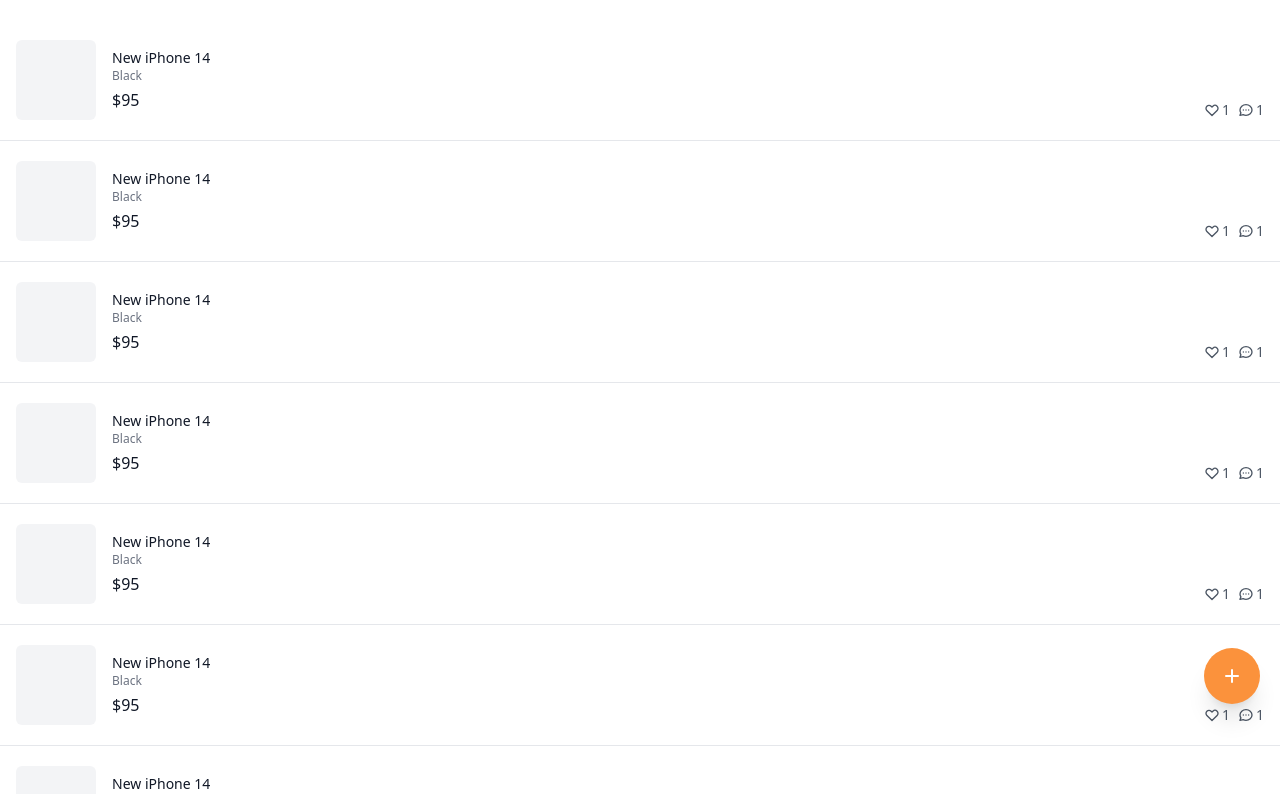
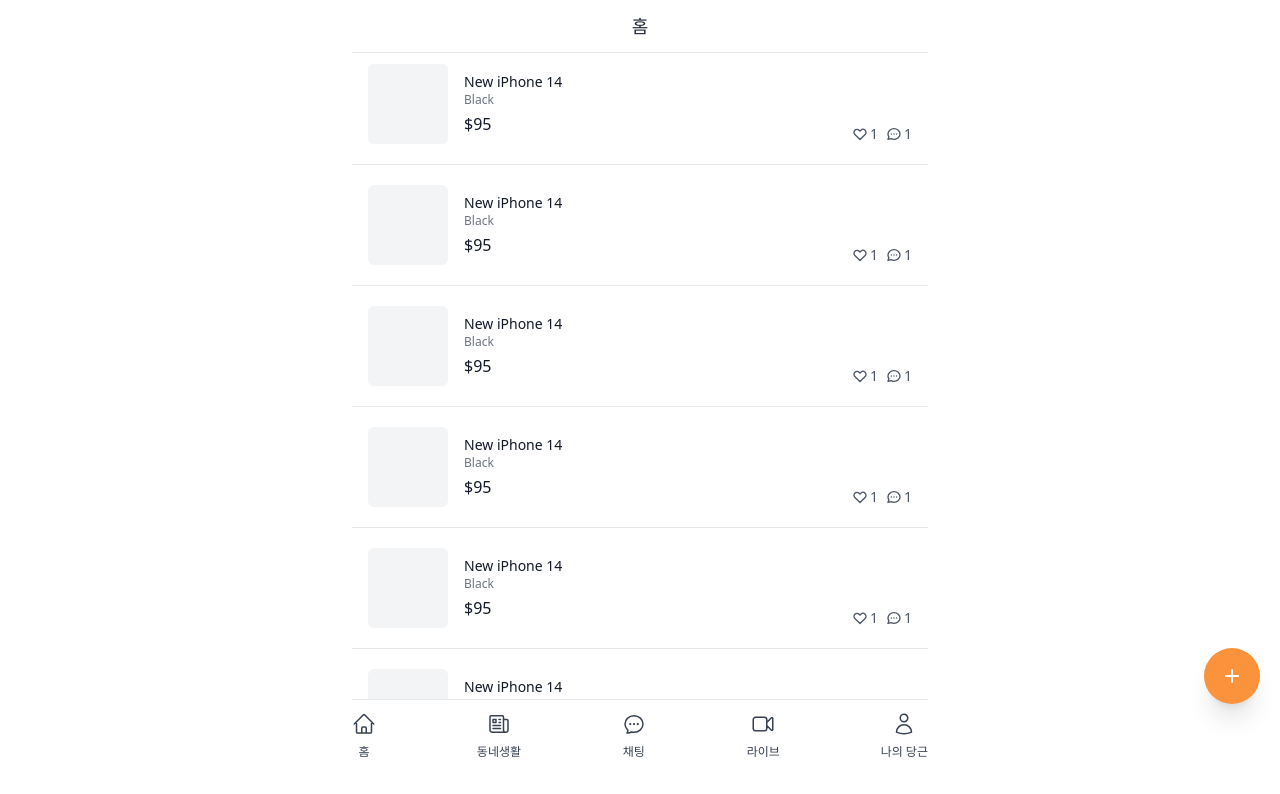
Before and after one commit to corgiccori97/carrot, a Next.js app: page / in a window 1280 px wide. Shown: the top 794 px of the page. Built offline with nearby package versions, Linux system fonts and the light colour scheme.

Commit message:
layout + 적용

```diff
--- /dev/null
+++ b/components/layout.tsx
@@ -0,0 +1,74 @@
+import { cls } from '@libs/util';
+import Link from 'next/link';
+import React from "react";
+
+interface LayoutProps {
+    title?: string;
+    canGoBack?: boolean;
+    hasTabBar?: boolean;
+    children: React.ReactNode;
+}
+
+export default function Layout({
+    title,
+    canGoBack,
+    hasTabBar,
+    children,
+}: LayoutProps) {
+    return (
+        <>
+            <div className="max-w-xl bg-white w-full text-lg font-medium py-3 fixed text-gray-800 border-b top-0 justify-center flex items-center">
+                {title ? <span>{title}</span>:null}
+            </div>
+            <div className={cls("pt-12", hasTabBar ? "pb-24" : "")}>{children}</div>
+            {hasTabBar ? (
+                <nav className='bg-white text-gray-700 border-t fixed bottom-0 pb-10 pt-3 flex justify-between text-xs max-w-xl w-full'>
+                    <Link href="/">
+                    <div className='flex flex-col items-center space-y-2'>
+                        <svg
+                        className="w-6 h-6"
+                        fill="none" stroke="currentColor" stroke-width="1.5" viewBox="0 0 24 24" xmlns="http://www.w3.org/2000/svg" aria-hidden="true">
+                        <path strokeLinecap="round"
+                        strokeLinejoin="round"
+                        d="M2.25 12l8.954-8.955c.44-.439 1.152-.439 1.591 0L21.75 12M4.5 9.75v10.125c0 .621.504 1.125 1.125 1.125H9.75v-4.875c0-.621.504-1.125 1.125-1.125h2.25c.621 0 1.125.504 1.125 1.125V21h4.125c.621 0 1.125-.504 1.125-1.125V9.75M8.25 21h8.25"></path>
+                        </svg>
+                        <span>홈</span>
+                    </div>
+                    </Link>
+                    <Link href="/community">
+                    <div className='flex flex-col items-center space-y-2'>
+                        <svg className="w-6 h-6" fill="none" stroke="currentColor" stroke-width="1.5" viewBox="0 0 24 24" xmlns="http://www.w3.org/2000/svg" aria-hidden="true">
+                        <path strokeLinecap="round" strokeLinejoin="round" d="M12 7.5h1.5m-1.5 3h1.5m-7.5 3h7.5m-7.5 3h7.5m3-9h3.375c.621 0 1.125.504 1.125 1.125V18a2.25 2.25 0 01-2.25 2.25M16.5 7.5V18a2.25 2.25 0 002.25 2.25M16.5 7.5V4.875c0-.621-.504-1.125-1.125-1.125H4.125C3.504 3.75 3 4.254 3 4.875V18a2.25 2.25 0 002.25 2.25h13.5M6 7.5h3v3H6v-3z"></path>
+                        </svg>
+                        <span>동네생활</span>
+                    </div>
+                    </Link>
+                    <Link href="/chats">
+                    <div className='flex flex-col items-center space-y-2'>
+                        <svg className="w-6 h-6" fill="none" stroke="currentColor" stroke-width="1.5" viewBox="0 0 24 24" xmlns="http://www.w3.org/2000/svg" aria-hidden="true">
+                        <path strokeLinecap="round" strokeLinejoin="round" d="M8.625 12a.375.375 0 11-.75 0 .375.375 0 01.75 0zm0 0H8.25m4.125 0a.375.375 0 11-.75 0 .375.375 0 01.75 0zm0 0H12m4.125 0a.375.375 0 11-.75 0 .375.375 0 01.75 0zm0 0h-.375M21 12c0 4.556-4.03 8.25-9 8.25a9.764 9.764 0 01-2.555-.337A5.972 5.972 0 015.41 20.97a5.969 5.969 0 01-.474-.065 4.48 4.48 0 00.978-2.025c.09-.457-.133-.901-.467-1.226C3.93 16.178 3 14.189 3 12c0-4.556 4.03-8.25 9-8.25s9 3.694 9 8.25z"></path>
+                        </svg>
+                        <span>채팅</span>
+                    </div>
+                    </Link>
+                    <Link href="/streams">
+                    <div className='flex flex-col items-center space-y-2'>
+                        <svg className="w-6 h-6" fill="none" stroke="currentColor" stroke-width="1.5" viewBox="0 0 24 24" xmlns="http://www.w3.org/2000/svg" aria-hidden="true">
+                        <path strokeLinecap="round" d="M15.75 10.5l4.72-4.72a.75.75 0 011.28.53v11.38a.75.75 0 01-1.28.53l-4.72-4.72M4.5 18.75h9a2.25 2.25 0 002.25-2.25v-9a2.25 2.25 0 00-2.25-2.25h-9A2.25 2.25 0 002.25 7.5v9a2.25 2.25 0 002.25 2.25z"></path>
+                        </svg>
+                        <span>라이브</span>
+                    </div>
+                    </Link>
+                    <Link href="/profile">
+                    <div className='flex flex-col items-center space-y-2'>
+                        <svg className="w-6 h-6" fill="none" stroke="currentColor" stroke-width="1.5" viewBox="0 0 24 24" xmlns="http://www.w3.org/2000/svg" aria-hidden="true">
+                        <path strokeLinecap="round" strokeLinejoin="round" d="M15.75 6a3.75 3.75 0 11-7.5 0 3.75 3.75 0 017.5 0zM4.501 20.118a7.5 7.5 0 0114.998 0A17.933 17.933 0 0112 21.75c-2.676 0-5.216-.584-7.499-1.632z"></path>
+                        </svg>
+                        <span>나의 당근</span>
+                    </div>
+                    </Link>
+                </nav>
+            ):null}
+        </>
+    );
+}
--- /dev/null
+++ b/libs/util.ts
@@ -0,0 +1,3 @@
+export function cls(...classnames: string[]) {
+    return classnames.join(" ");
+}
--- a/package.json
+++ b/package.json
@@ -24,6 +24,7 @@
   },
   "devDependencies": {
     "@tailwindcss/forms": "^0.5.3",
+    "@typescript-eslint/parser": "^5.58.0",
     "autoprefixer": "^10.4.14",
     "postcss": "^8.4.21",
     "prisma": "^4.12.0",
--- a/pages/_app.tsx
+++ b/pages/_app.tsx
@@ -1,6 +1,10 @@
-import '@/styles/globals.css'
-import type { AppProps } from 'next/app'
+import '../styles/globals.css';
+import type { AppProps } from 'next/app';
 
 export default function App({ Component, pageProps }: AppProps) {
-  return <Component {...pageProps} />
+  return (
+    <div className='w-full max-w-xl mx-auto'>
+      <Component {...pageProps} />
+    </div>
+  );
 }
--- a/pages/chats/index.tsx
+++ b/pages/chats/index.tsx
@@ -1,6 +1,9 @@
+import Layout from '@components/layout';
+
 export default function Chats() {
     return (
-    <div className="py-10 divide-y-[1px] ">
+    <Layout title={"채팅"} hasTabBar>
+    <div className="py-4 divide-y-[1px]">
     {[...Array(10)].map((_, i) => (
         <div
         key={i}
@@ -16,5 +19,6 @@
         </div>
     ))}
     </div>
+    </Layout>
     );
 }
--- a/pages/community/index.tsx
+++ b/pages/community/index.tsx
@@ -1,5 +1,8 @@
+import Layout from '@components/layout';
+
 export default function Community() {
     return (
+    <Layout title={"동네생활"} hasTabBar>
     <div>
         <div className='py-10 space-y-8'>
         <span className='inline-flex my-3 ml-4 items-center px-2.5 py-0.5 rounded-full text-xs font-medium bg-gray-100 text-gray-800'>동네질문</span>
@@ -64,5 +67,6 @@
         </svg>
         </button>
     </div>
+    </Layout>
     );
 }
--- a/pages/index.tsx
+++ b/pages/index.tsx
@@ -1,6 +1,9 @@
+import Layout from '../components/layout';
+
 export default function Home() {
   return (
-    <div className='flex flex-col space-y-5 py-10'>
+    <Layout title="홈" hasTabBar>
+    <div className='flex flex-col space-y-5 pt-4'>
         {[...Array(10)].map((_, i) => (
           <div key={i} className='flex px-4 border-b pb-5 cursor-pointer justify-between'>
             <div className='flex space-x-4'>
@@ -67,5 +70,6 @@
           </svg>
         </button>
     </div>
+    </Layout>
   );
 }
--- a/pages/profile/index.tsx
+++ b/pages/profile/index.tsx
@@ -1,6 +1,9 @@
+import Layout from '@components/layout';
+
 export default function Profile() {
     return (
-        <div className="py-10 px-4">
+      <Layout title={"나의 당근"} hasTabBar>
+        <div className="py-8 px-4">
           <div className='flex items-center space-x-3'>
             <div className="w-16 h-16 bg-slate-500 rounded-full" />
             <div className='flex flex-col'>
@@ -133,5 +136,6 @@
             </div>
           </div>
         </div>
+      </Layout>
       );
 }
--- a/pages/streams/index.tsx
+++ b/pages/streams/index.tsx
@@ -1,8 +1,10 @@
+import Layout from '@components/layout';
 import { NextPage } from 'next';
 
 const Live: NextPage = () => {
     return (
-      <div className="py-10 divide-y-[1px] space-y-4">
+      <Layout title={"라이브"} hasTabBar>
+      <div className="py-4 divide-y-[1px] space-y-4">
         {[1, 1, 1, 1, 1, 1, 1].map((_, i) => (
           <div className="pt-4  px-4" key={i}>
             <div className="w-full rounded-md shadow-sm bg-slate-300 aspect-video" />
@@ -26,6 +28,7 @@
           </svg>
         </button>
       </div>
+      </Layout>
     );
   };
   export default Live;
```
Also changed, not shown: .eslintrc.json, 1 other file (tests, documents, lock files or other folders). Lines whose indentation alone changed are shown as unchanged.
